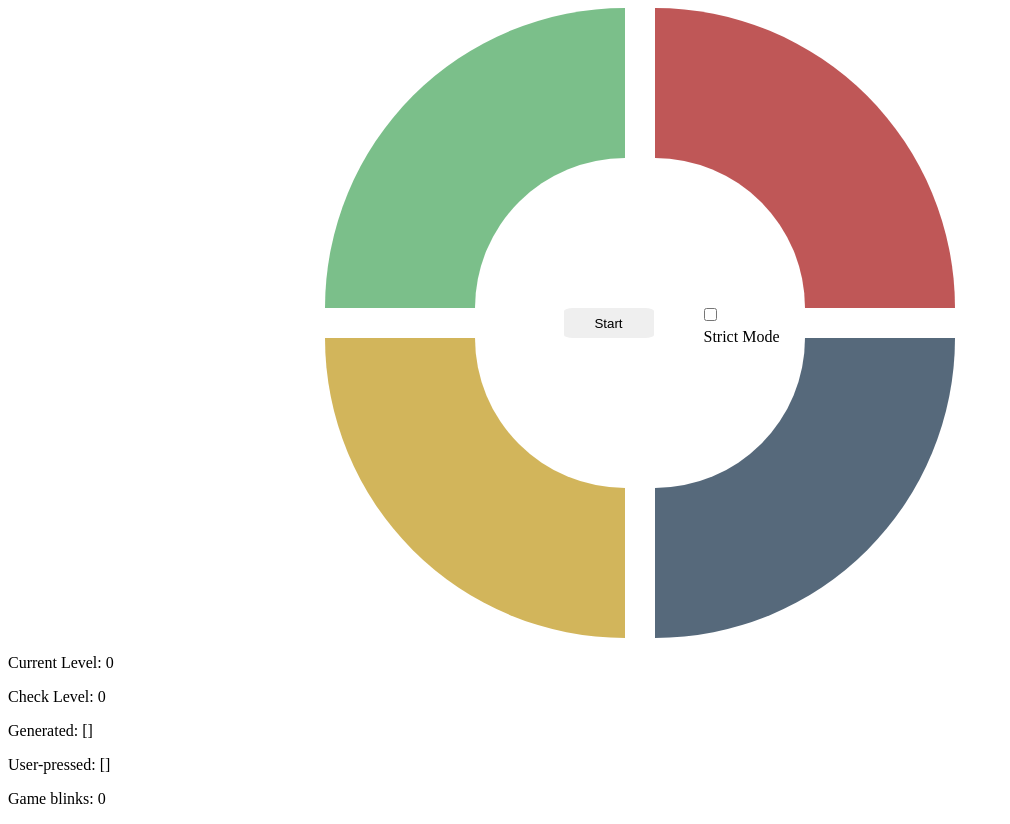
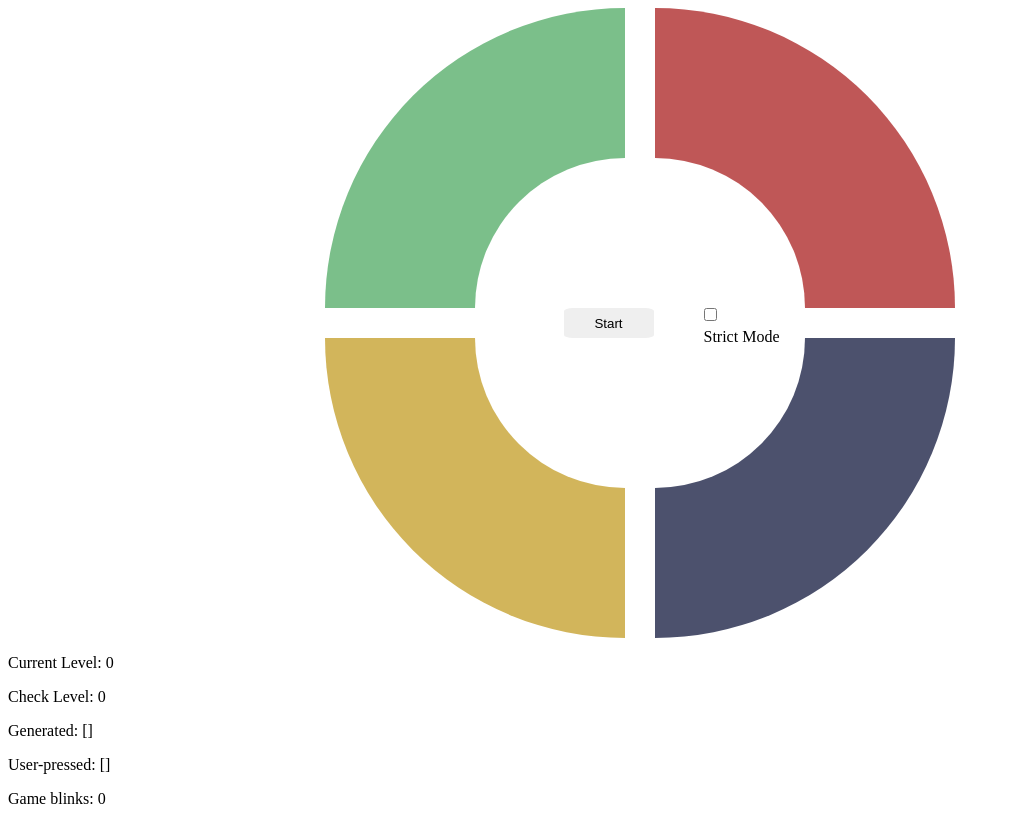
Before and after one commit to LegitStudent/simon-game, a website: page index.html in a window 1280 px wide. Shown: the whole page, without its empty margins (0-1010 px from the left). Drawn offline with nearby package versions, Linux system fonts and the light colour scheme.

Commit message:
changed blue button color to be more visible

```diff
--- a/styles.css
+++ b/styles.css
@@ -67,7 +67,7 @@
 }
 
 .play#blue {
-  background: #56697b;
+  background:#4C516D;
   -webkit-clip-path: circle(100% at 0 0);
           clip-path: circle(100% at 0 0);
 }
```
